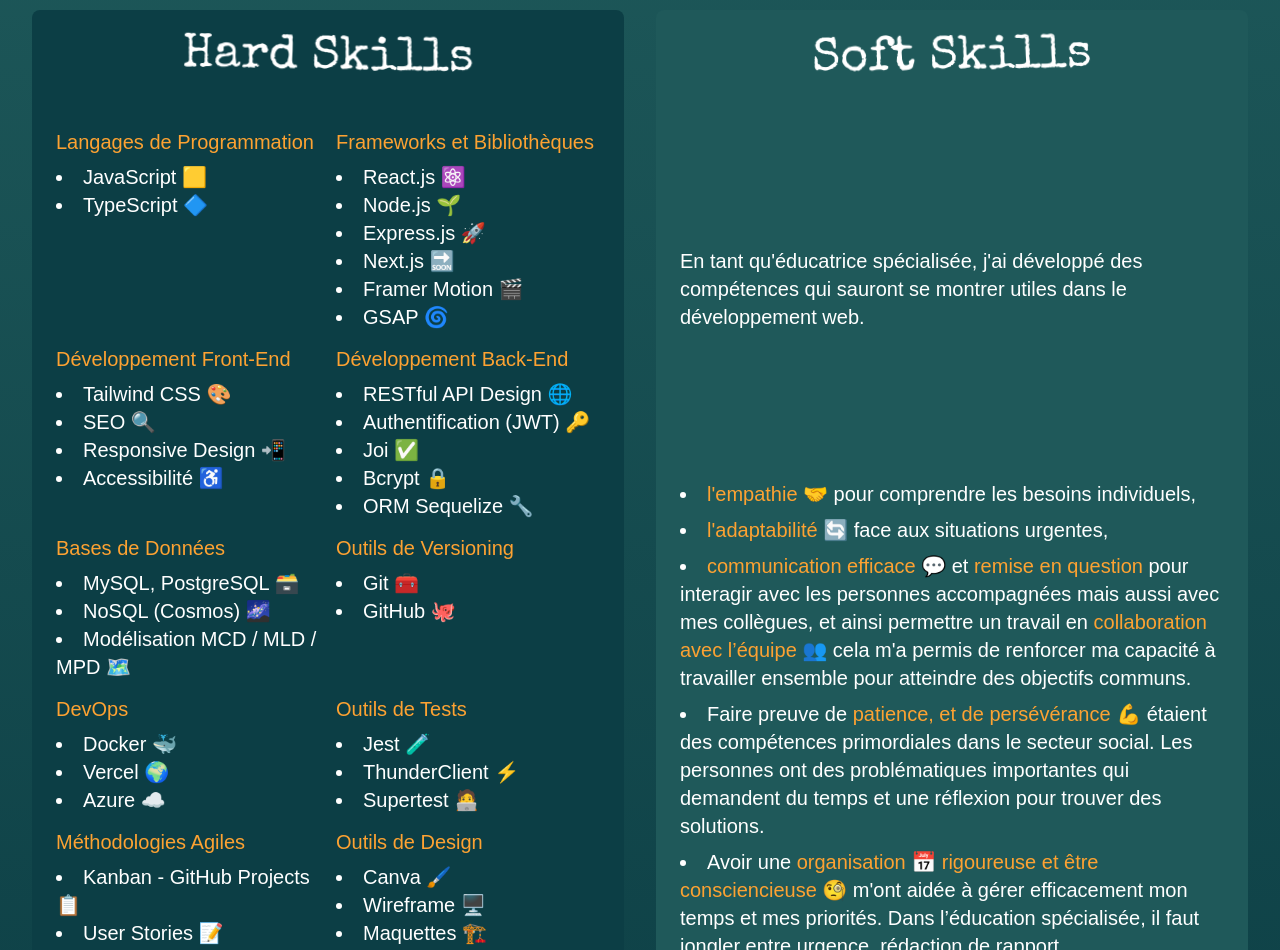
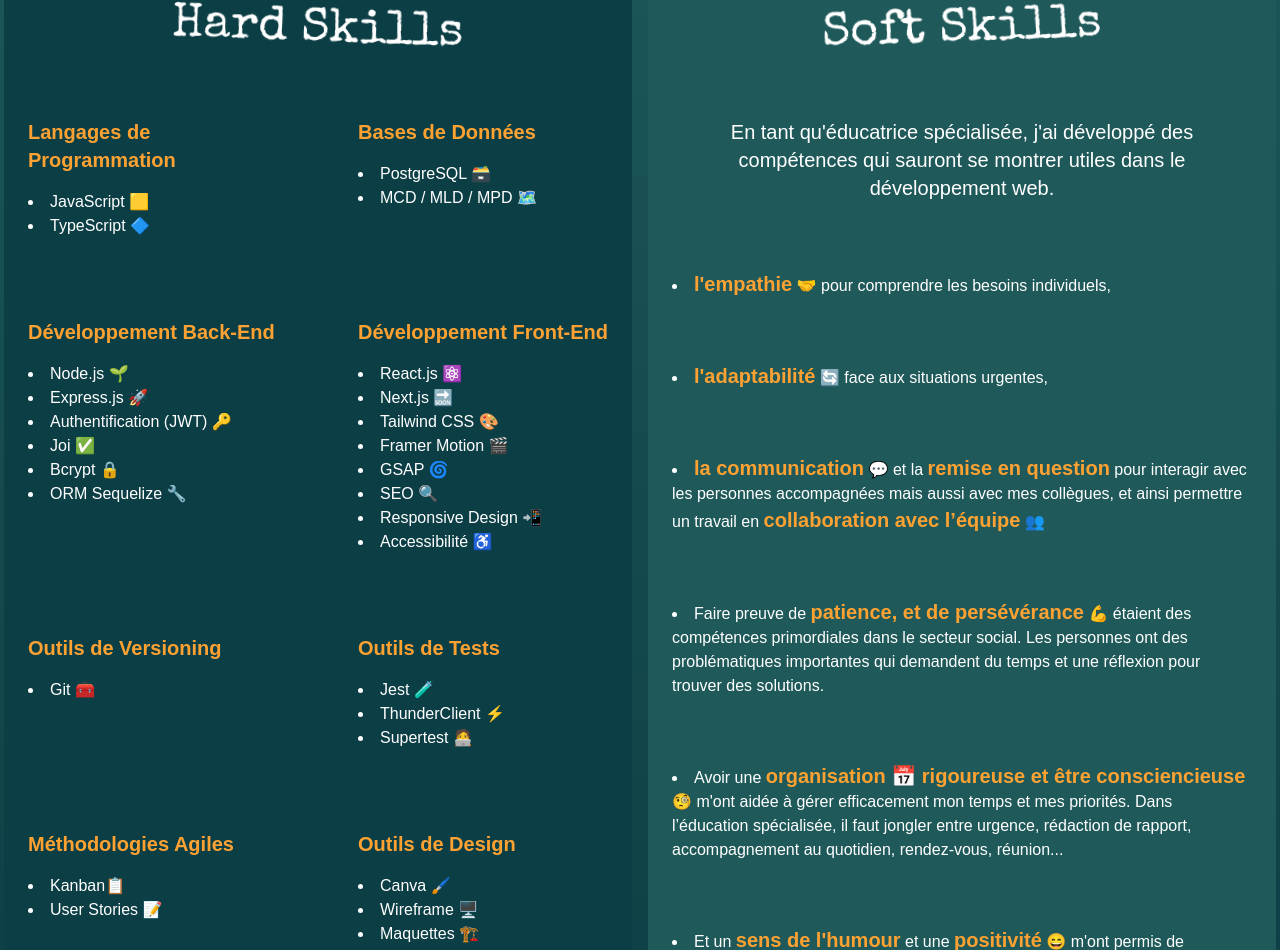
Before and after one commit to AlineCoatanoan/portfolio-V1, a React (Vite) app: page / in a window 1280 px wide. Shown: the part 1850-2800 px from the top of the page. Built offline with nearby package versions, Linux system fonts and the light colour scheme.

Commit message:
remise à niveau skills

```diff
--- a/src/components/Skills.tsx
+++ b/src/components/Skills.tsx
@@ -3,54 +3,43 @@
 
 const Skills: React.FC = () => {
   const softSkills = [
-    "<span class='text-[#FDA232]'>l'empathie</span> 🤝 pour comprendre les besoins individuels,",
-
-    "<span class='text-[#FDA232]'>l'adaptabilité</span> 🔄 face aux situations urgentes,",
-
-    "<span class='text-[#FDA232]'>communication efficace</span> 💬 et <span class='text-[#FDA232]'>remise en question</span> pour interagir avec les personnes accompagnées mais aussi avec mes collègues, et ainsi permettre un travail en <span class='text-[#FDA232]'>collaboration avec l’équipe</span> 👥 cela m'a permis de renforcer ma capacité à travailler ensemble pour atteindre des objectifs communs.",
-
-    "Faire preuve de <span class='text-[#FDA232]'>patience, et de persévérance</span> 💪 étaient des compétences primordiales dans le secteur social. Les personnes ont des problématiques importantes qui demandent du temps et une réflexion pour trouver des solutions.",
-
-    "Avoir une <span class='text-[#FDA232]'>organisation 📅 rigoureuse et être consciencieuse</span> 🧐 m'ont aidée à gérer efficacement mon temps et mes priorités. Dans l’éducation spécialisée, il faut jongler entre urgence, rédaction de rapport, accompagnement au quotidien, rendez-vous, réunion...",
-
-    "Et un <span class='text-[#FDA232]'>sens de l'humour</span> et une <span class='text-[#FDA232]'>positivité</span> 😄 m'ont permis de maintenir une ambiance agréable même dans les moments les plus difficiles."
+    "<span class='text-[#FDA232] font-bold text-xl'>l'empathie</span> 🤝 pour comprendre les besoins individuels,",
+    "<span class='text-[#FDA232] font-bold text-xl'>l'adaptabilité</span> 🔄 face aux situations urgentes,",
+    "<span class='text-[#FDA232] font-bold text-xl'>la communication</span> 💬 et la <span class='text-[#FDA232] font-bold text-xl'>remise en question</span> pour interagir avec les personnes accompagnées mais aussi avec mes collègues, et ainsi permettre un travail en <span class='text-[#FDA232] font-bold text-xl'>collaboration avec l’équipe</span> 👥",
+    "Faire preuve de <span class='text-[#FDA232] font-bold text-xl'>patience, et de persévérance</span> 💪 étaient des compétences primordiales dans le secteur social. Les personnes ont des problématiques importantes qui demandent du temps et une réflexion pour trouver des solutions.",
+    "Avoir une <span class='text-[#FDA232] font-bold text-xl'>organisation 📅 rigoureuse et être consciencieuse</span> 🧐 m'ont aidée à gérer efficacement mon temps et mes priorités. Dans l’éducation spécialisée, il faut jongler entre urgence, rédaction de rapport, accompagnement au quotidien, rendez-vous, réunion...",
+    "Et un <span class='text-[#FDA232] font-bold text-xl'>sens de l'humour</span> et une <span class='text-[#FDA232] font-bold text-xl'>positivité</span> 😄 m'ont permis de maintenir une ambiance agréable même dans les moments les plus difficiles."
   ];
 
   const hardSkills = {
     "Langages de Programmation": ["JavaScript 🟨", "TypeScript 🔷"],
-    "Frameworks et Bibliothèques": [
-      "React.js ⚛️",
+    "Bases de Données": [
+      "PostgreSQL 🗃️",
+      "MCD / MLD / MPD 🗺️"
+    ],
+    "Développement Back-End": [
       "Node.js 🌱",
       "Express.js 🚀",
-      "Next.js 🔜",
-      "Framer Motion 🎬",
-      "GSAP 🌀"
-    ],
-    "Développement Front-End": [
-      "Tailwind CSS 🎨",
-      "SEO 🔍",
-      "Responsive Design 📲",
-      "Accessibilité ♿"
-    ],
-    "Développement Back-End": [
-      "RESTful API Design 🌐",
       "Authentification (JWT) 🔑",
       "Joi ✅",
       "Bcrypt 🔒",
       "ORM Sequelize 🔧"
     ],
-    "Bases de Données": [
-      "MySQL, PostgreSQL 🗃️",
-      "NoSQL (Cosmos) 🌌",
-      "Modélisation MCD / MLD / MPD 🗺️"
+    "Développement Front-End": [
+      "React.js ⚛️",
+      "Next.js 🔜",
+      "Tailwind CSS 🎨",
+      "Framer Motion 🎬",
+      "GSAP 🌀",
+      "SEO 🔍",
+      "Responsive Design 📲",
+      "Accessibilité ♿"
     ],
-    "Outils de Versioning": ["Git 🧰", "GitHub 🐙"],
-    "DevOps": ["Docker 🐳", "Vercel 🌍", "Azure ☁️"],
+
+    "Outils de Versioning": ["Git 🧰"],
     "Outils de Tests": ["Jest 🧪", "ThunderClient ⚡", "Supertest 🧑‍💻"],
-    "Méthodologies Agiles": ["Kanban - GitHub Projects 📋", "User Stories 📝"],
+    "Méthodologies Agiles": ["Kanban📋", "User Stories 📝"],
     "Outils de Design": ["Canva 🖌️", "Wireframe 🖥️", "Maquettes 🏗️"],
-    "Services": ["Microsoft Azure 🖥️"],
-    "Conception API": ["Routes API 🔀", "Dictionnaire des données 📚"]
   };
 
   return (
@@ -66,7 +55,8 @@
             Mes compétences
           </div>
 
-          <div className="grid grid-cols-1 sm:grid-cols-2 gap-8 p-8">
+          <div className="grid grid-cols-1 sm:grid-cols-2 gap-4 p-1">
+            {/* Hard Skills Card */}
             <motion.div
               className="flex flex-col items-center justify-between p-6 bg-[#0C3E45] rounded-lg hover:shadow-2xl transition-all sm:col-span-2 lg:col-span-1"
               initial={{ y: -50, opacity: 0 }}
@@ -75,7 +65,7 @@
               transition={{ duration: 0.8, delay: 0.2 }}
             >
               <motion.div
-                className="text-5xl pb-12 font-special text-center"
+                className="text-5xl font-special text-center"
                 animate={{
                   rotate: [0, 2, -2, 0],
                 }}
@@ -87,13 +77,17 @@
                 Hard Skills
               </motion.div>
 
-              <div className="grid grid-cols-1 sm:grid-cols-2 gap-4">
+              <div className="grid grid-cols-1 sm:grid-cols-2 gap-20 mt-16 mb-8 flex-grow">
                 {Object.entries(hardSkills).map(([category, skills], index) => (
-                  <div key={index} className="flex flex-col space-y-2">
-                    <h3 className="text-xl text-[#FDA232] leading-tight">{category}</h3>
-                    <ul className="text-xl text-left list-disc list-inside">
+                  <div key={index} className="flex flex-col space-y-4">
+                    <h3 className="text-xl font-bold text-[#FDA232]">{category}</h3>
+                    <ul className="text-l text-left list-disc list-inside list-[circle]">
                       {skills.map((skill, skillIndex) => (
-                        <motion.li key={skillIndex} whileHover={{ scale: 1.2, x: 10 }}>
+                        <motion.li
+                          key={skillIndex}
+                          whileHover={{ scale: 1.2, x: 10 }}
+                          className="hover:text-[#FDA232]"
+                        >
                           {skill}
                         </motion.li>
                       ))}
@@ -103,15 +97,16 @@
               </div>
             </motion.div>
 
+            {/* Soft Skills Card */}
             <motion.div
-              className="flex flex-col items-center justify-between p-6 bg-[#1F595A] rounded-lg hover:shadow-2xl transition-all sm:col-span-2 lg:col-span-1 mt-0"
+              className="flex flex-col items-center justify-between p-6 bg-[#1F595A] rounded-lg hover:shadow-2xl transition-all sm:col-span-2 lg:col-span-1"
               initial={{ y: 50, opacity: 0 }}
               animate={{ y: 0, opacity: 1 }}
               whileHover={{ scale: 1.05 }}
               transition={{ duration: 0.8, delay: 0.4 }}
             >
               <motion.div
-                className="text-5xl font-special mb-4 text-center"
+                className="text-5xl font-special mb-0 text-center"
                 animate={{
                   rotate: [0, -2, 2, 0],
                 }}
@@ -124,21 +119,21 @@
               </motion.div>
 
               <motion.div
-  className="flex flex-col items-start justify-start text-xl text-left mb-0 mt-0 flex-grow-0"
+                className="text-xl text-left mt-16 mb-8 flex-grow"
               >
-    <p className="mb-0 mt-0 text-xl">
+                <p className="text-xl mb-0 text-center">
                   En tant qu'éducatrice spécialisée, j'ai développé des compétences qui sauront se montrer utiles dans le développement web.
                 </p>
               </motion.div>
-                            <ul className="text-xl text-left list-disc list-inside space-y-2 mt-0 mb-0">
+
+              <ul className="text-l text-left list-disc list-inside space-y-16 mt-0 list-[circle]">
                 {softSkills.map((skill, index) => (
-      <motion.li key={index} whileHover={{ scale: 1.2, x: -10 }}>
+                  <motion.li key={index} whileHover={{ scale: 1.2, x: -10 }} >
                     <span dangerouslySetInnerHTML={{ __html: skill }} />
                   </motion.li>
                 ))}
               </ul>
             </motion.div>
-
           </div>
         </motion.div>
       </section>
```
Lines whose indentation alone changed are shown as unchanged.
